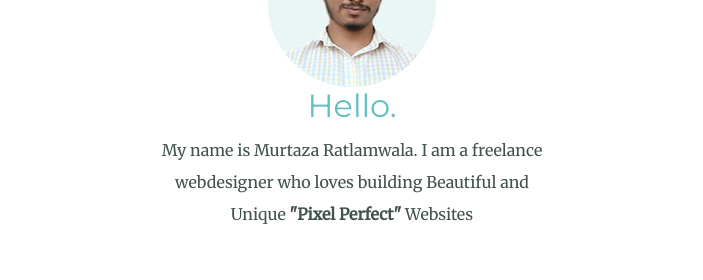
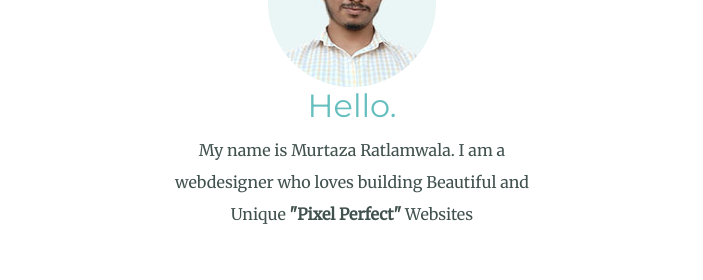
Before and after one commit to MurtazaRatlam/cv, a plain HTML site: page index.html in a window 1280 px wide. Shown: the part 820-1100 px from the top of the page, without its empty margins (288-991 px from the left). Drawn offline with nearby package versions, Linux system fonts and the light colour scheme.

Commit message:
Update index.html

```diff
--- a/index.html
+++ b/index.html
@@ -46,7 +46,7 @@
     <div class="profile">
       <img src="Untitled-3-modified.png" alt="Murtaza Ratlamwala">
       <h2>Hello.</h2>
-      <p class="intro">My name is Murtaza Ratlamwala. I am a freelance webdesigner who loves building Beautiful and Unique <strong>"Pixel Perfect"</strong> Websites </p>
+      <p class="intro">My name is Murtaza Ratlamwala. I am a webdesigner who loves building Beautiful and Unique <strong>"Pixel Perfect"</strong> Websites </p>
     </div>
     <hr>
     <div class="skills">
```
